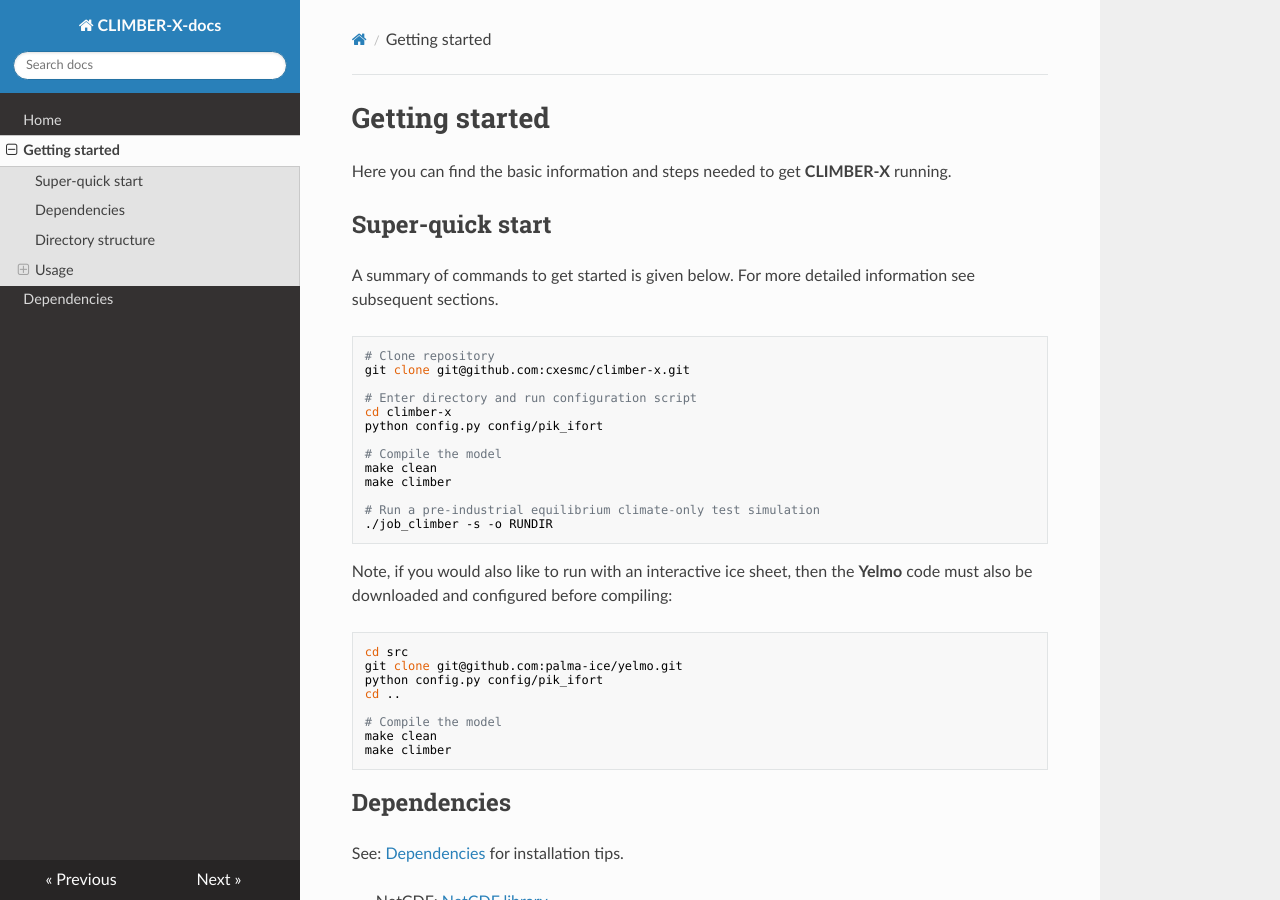
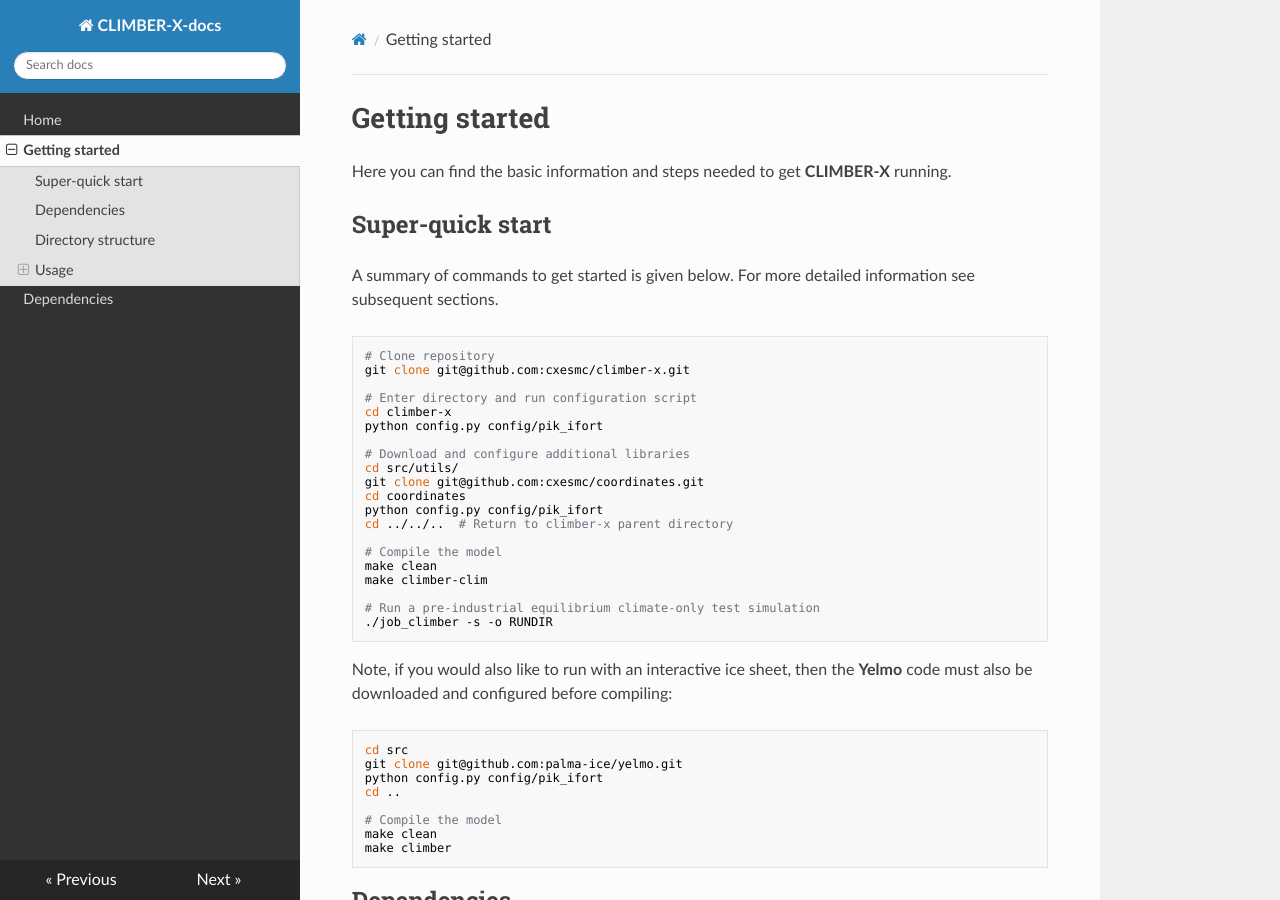
Before and after one commit to cxesmc/climber-docs, an MkDocs documentation site: the page built from docs/getting-started.md, in a window 1280 px wide and 900 px high. Built offline with MkDocs 1.6.1, drawn with Linux system fonts in a browser that asks for light colours; nearby versions of some CDN libraries.

Commit message:
Updated getting started to include downloading coordinates and yelmo.

```diff
--- a/docs/getting-started.md
+++ b/docs/getting-started.md
@@ -14,9 +14,16 @@
 cd climber-x
 python config.py config/pik_ifort
 
+# Download and configure additional libraries
+cd src/utils/
+git clone git@github.com:cxesmc/coordinates.git
+cd coordinates
+python config.py config/pik_ifort
+cd ../../..  # Return to climber-x parent directory
+
 # Compile the model
 make clean
-make climber
+make climber-clim
 
 # Run a pre-industrial equilibrium climate-only test simulation
 ./job_climber -s -o RUNDIR
```
Also changed, not shown: docs/TODO.md (+1 -0 lines).
